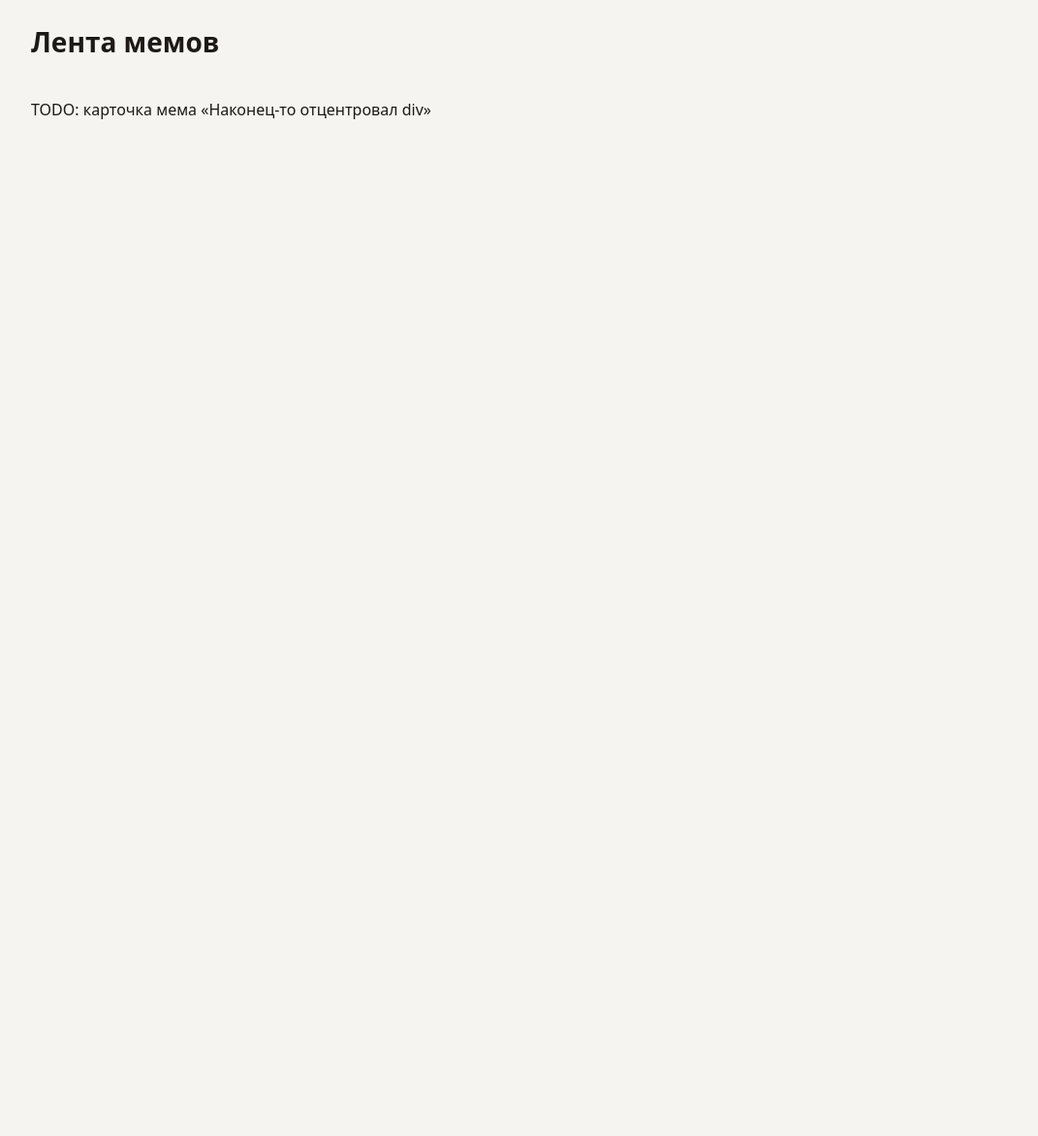
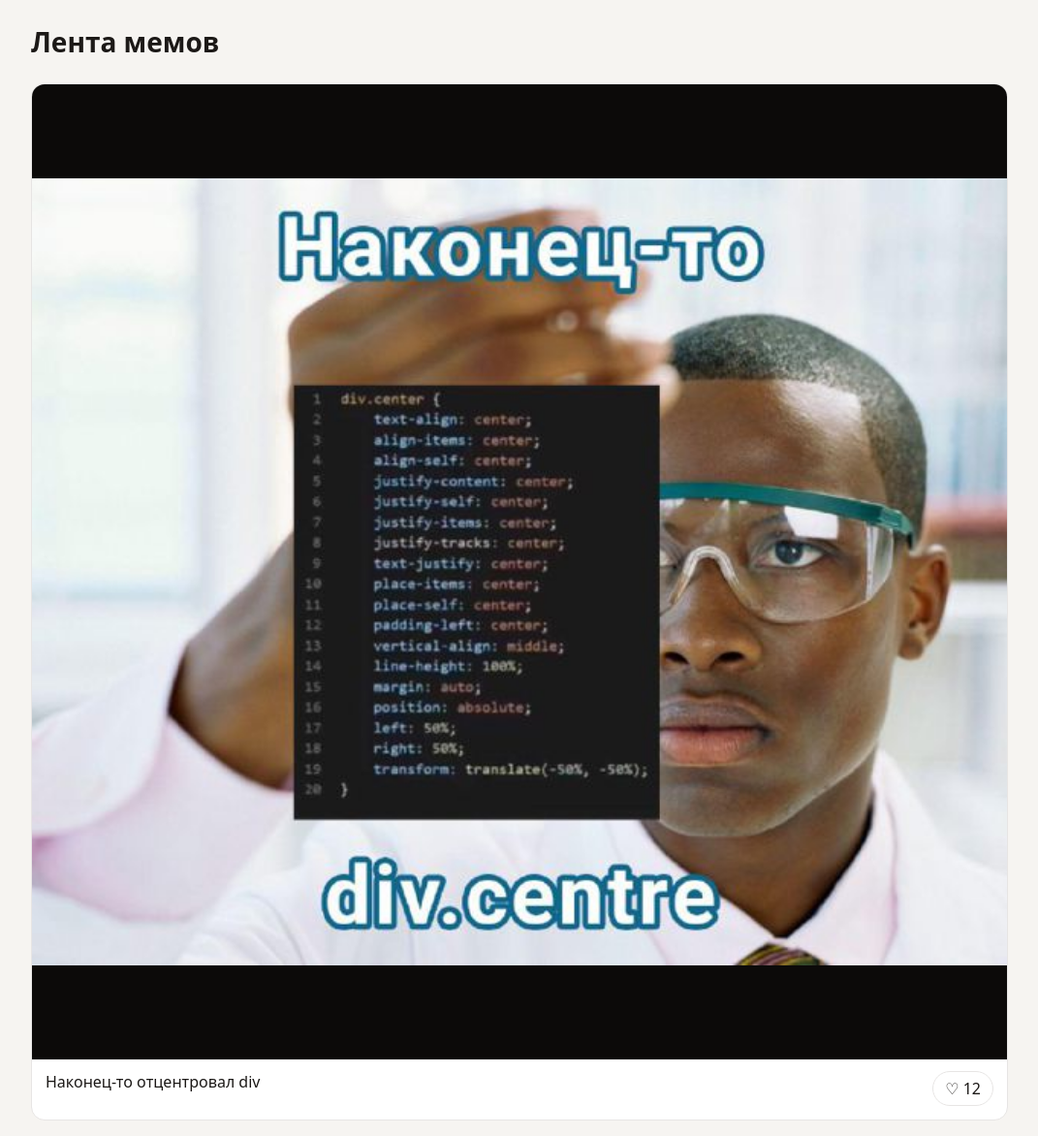
Before and after one commit to Voisvet/memes-starter, a React (Vite) app: page / in a window 1280 px wide. Shown: the whole page at 97% size, without its empty margins (104-1175 px from the left). Before the commit the page ends 800 px from the top, so only its background shows below. Built offline with nearby package versions, Linux system fonts and the light colour scheme.

Commit message:
Шаг ① готов. Дальше: ② лента

```diff
--- a/src/App.jsx
+++ b/src/App.jsx
@@ -8,7 +8,7 @@ export default function App() {
         <h1>Лента мемов</h1>
       </header>
       <main className="page">
-        {/* Шаг ①: доделайте MemeCard — здесь появится первый мем */}
+        {/* Шаг ②: здесь будет вся лента вместо одной карточки */}
         <MemeCard {...memes[0]} />
       </main>
     </>
--- a/src/components/MemeCard.jsx
+++ b/src/components/MemeCard.jsx
@@ -1,11 +1,12 @@
-// Шаг ①. Карточка мема.
-//
-// Компонент получает props: id, title, image, likes.
-// Покажите картинку, подпись и кнопку с числом лайков.
-// Как карточка устроена и какие у неё классы — смотрите в макете: spda.voisvet.space/design → DevTools → Elements.
-// Стили уже готовы: совпадут классы — карточка сразу будет выглядеть как в макете.
-// У картинки обязателен alt.
-
-export default function MemeCard(props) {
-  return <p>TODO: карточка мема «{props.title}»</p>;
+// Шаг ① — готово. Карточка мема.
+export default function MemeCard({ title, image, likes }) {
+  return (
+    <article className="card">
+      <img className="card__image" src={image} alt={title} />
+      <div className="card__body">
+        <p className="card__title">{title}</p>
+        <button className="like">♡ {likes}</button>
+      </div>
+    </article>
+  );
 }
```
